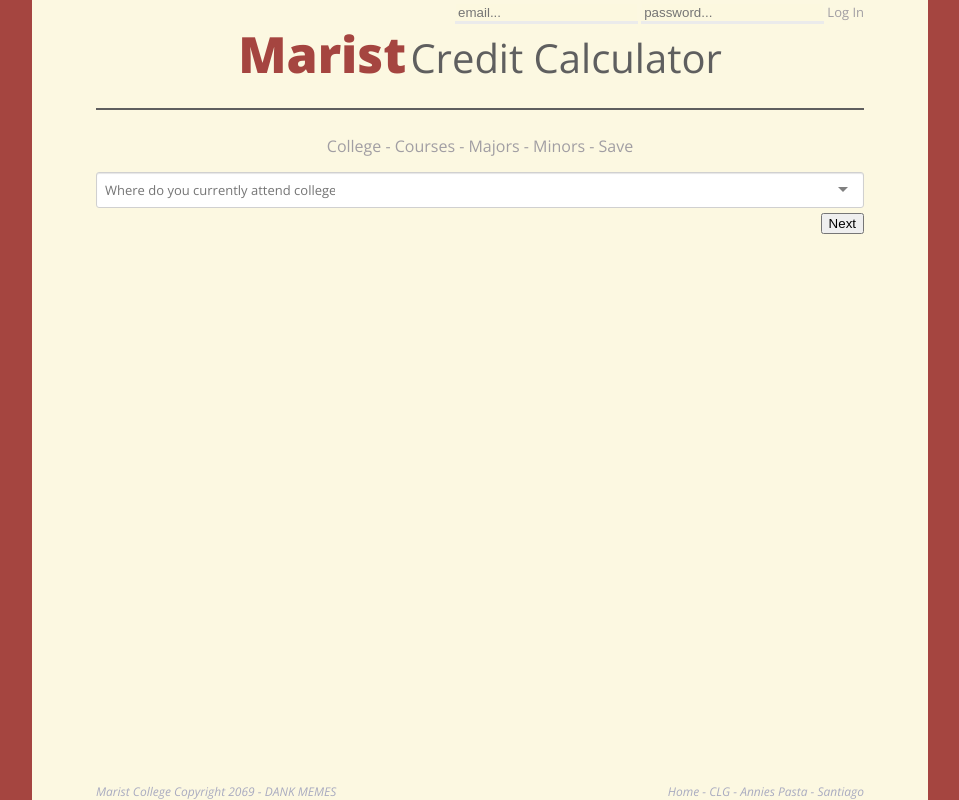
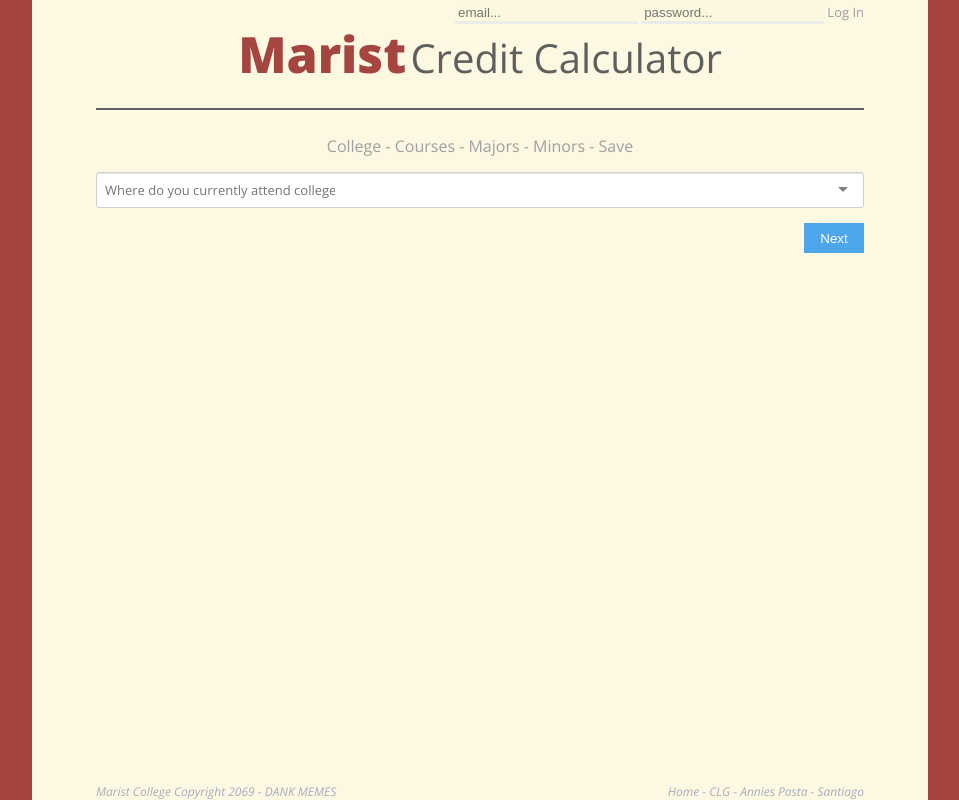
Before and after one commit to evanjhopkins/CreditCalculator, a Flask app: page / in a window 1280 px wide. Shown: the whole page, without its empty margins (160-1119 px from the left). Run offline with Flask 2, Linux system fonts and the light colour scheme; data comes from the database, SQL or seed files in the repository; some libraries are stand-ins or nearby versions.

Commit message:
styling next button so it doesnt look like ie

```diff
--- a/static/css/local.css
+++ b/static/css/local.css
@@ -148,6 +148,16 @@ input[type=text]:focus, input[type=password]:focus {
 }
 .next_step{
 	float: right;
+	width: 60px;
+	height: 30px;
+	background-color: #4EA6EA;
+	border: none;
+	color: white;
+	margin-top: 10px;
+}
+.next_step:hover{
+	cursor: pointer;
+	background-color: #71b7ee;
 }
 .footer{
 	width: 60%;
```
